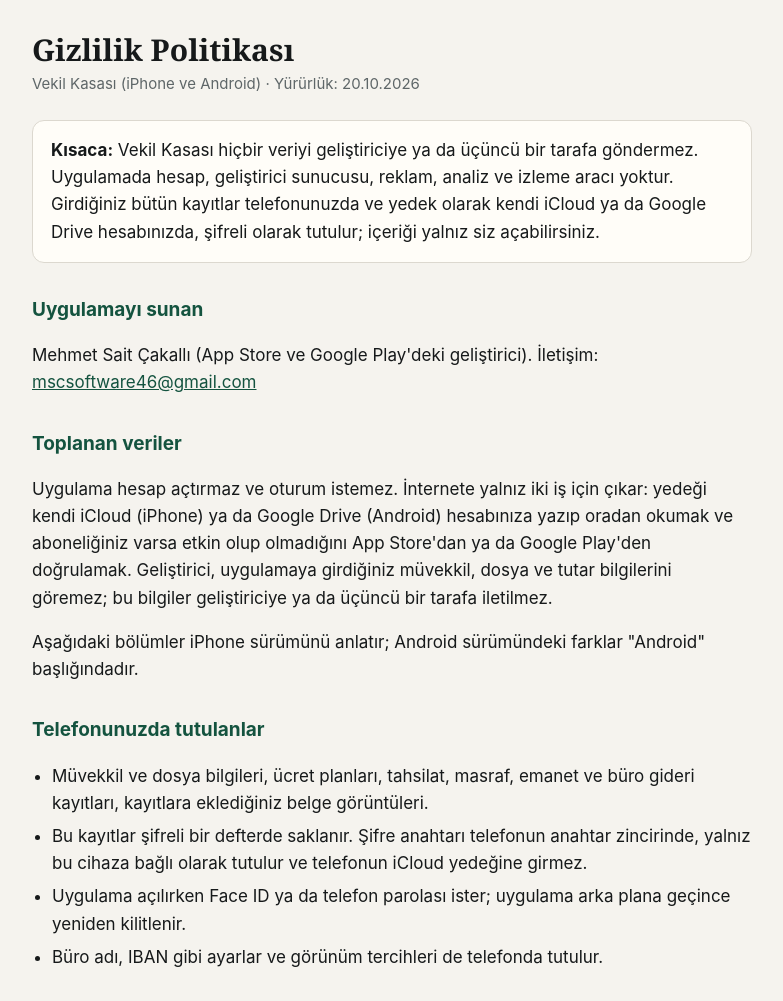
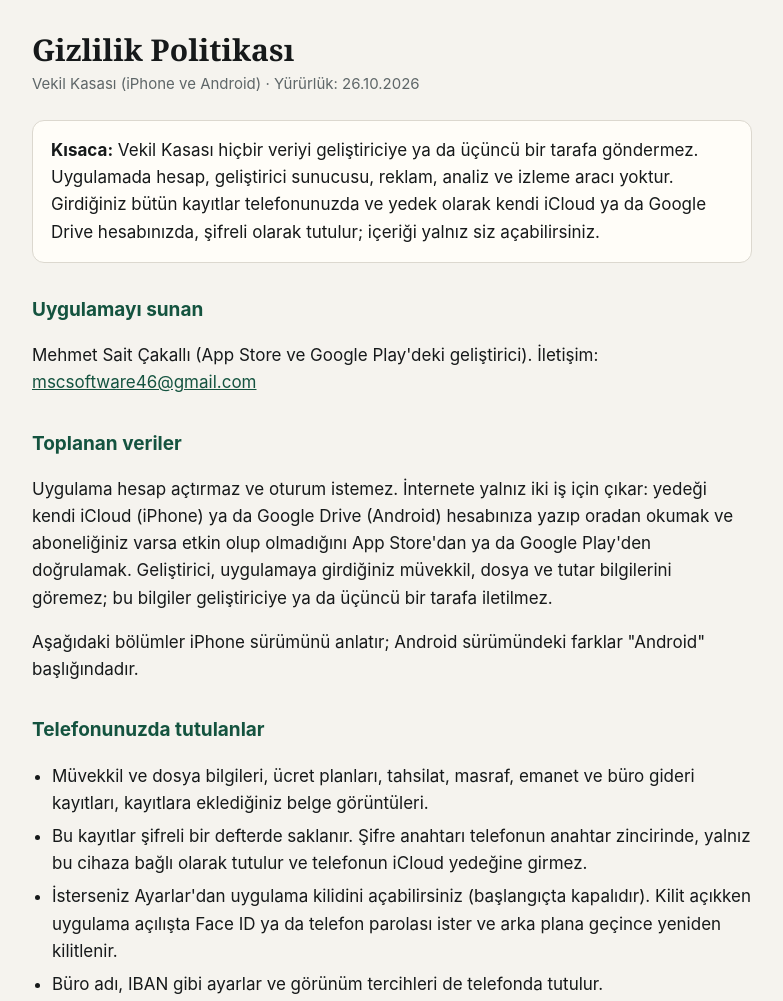
Before and after one commit to mscsoftware46/vekilkasasi, a plain HTML site: page gizlilik-politikasi.html in a window 1280 px wide. Shown: the top 1001 px of the page, without its empty margins (248-1031 px from the left). Drawn offline with Linux system fonts and the light colour scheme.

Commit message:
Gizlilik politikası: uygulama kilidi isteğe bağlı (iOS 1.2), yürürlük 26.10.2026

```diff
--- a/gizlilik-politikasi.html
+++ b/gizlilik-politikasi.html
@@ -21,7 +21,7 @@
 <body>
 <main>
 <h1>Gizlilik Politikası</h1>
-<div class="tarih">Vekil Kasası (iPhone ve Android) · Yürürlük: 20.10.2026</div>
+<div class="tarih">Vekil Kasası (iPhone ve Android) · Yürürlük: 26.10.2026</div>
 
 <div class="kutu"><strong>Kısaca:</strong> Vekil Kasası hiçbir veriyi geliştiriciye ya da üçüncü bir tarafa göndermez. Uygulamada
 hesap, geliştirici sunucusu, reklam, analiz ve izleme aracı yoktur. Girdiğiniz bütün kayıtlar telefonunuzda ve yedek olarak kendi
@@ -42,7 +42,7 @@ tarafa iletilmez.</p>
   <li>Müvekkil ve dosya bilgileri, ücret planları, tahsilat, masraf, emanet ve büro gideri kayıtları, kayıtlara eklediğiniz belge görüntüleri.</li>
   <li>Bu kayıtlar şifreli bir defterde saklanır. Şifre anahtarı telefonun anahtar zincirinde, yalnız bu cihaza bağlı olarak tutulur
   ve telefonun iCloud yedeğine girmez.</li>
-  <li>Uygulama açılırken Face ID ya da telefon parolası ister; uygulama arka plana geçince yeniden kilitlenir.</li>
+  <li>İsterseniz Ayarlar'dan uygulama kilidini açabilirsiniz (başlangıçta kapalıdır). Kilit açıkken uygulama açılışta Face ID ya da telefon parolası ister ve arka plana geçince yeniden kilitlenir.</li>
   <li>Büro adı, IBAN gibi ayarlar ve görünüm tercihleri de telefonda tutulur.</li>
 </ul>
 
@@ -55,7 +55,7 @@ saklanır. Yedeği Ayarlar › iCloud yedeği'nden kapatabilirsiniz.</p>
 
 <h2>Cihaz özellikleri ve izinler</h2>
 <ul>
-  <li><strong>Face ID / telefon parolası:</strong> Kasayı yalnız sizin açabilmeniz için. Biyometrik veri uygulamaya iletilmez; doğrulamayı iOS yapar.</li>
+  <li><strong>Face ID / telefon parolası:</strong> Uygulama kilidini açtıysanız, kasayı yalnız sizin açabilmeniz için. Biyometrik veri uygulamaya iletilmez; doğrulamayı iOS yapar.</li>
   <li><strong>Kamera ve fotoğraflar:</strong> Dekont, makbuz ya da fiş taramak için, yalnız siz başlattığınızda. Metin tanıma telefonda yapılır;
   görüntü şifreli kasada saklanır.</li>
   <li><strong>Takvim:</strong> İsteğe bağlı "Duruşma günü kipi"nde bugünkü duruşmalarınızı dosyalarla eşleştirmek için okunur. Takvim bilgisi
```
